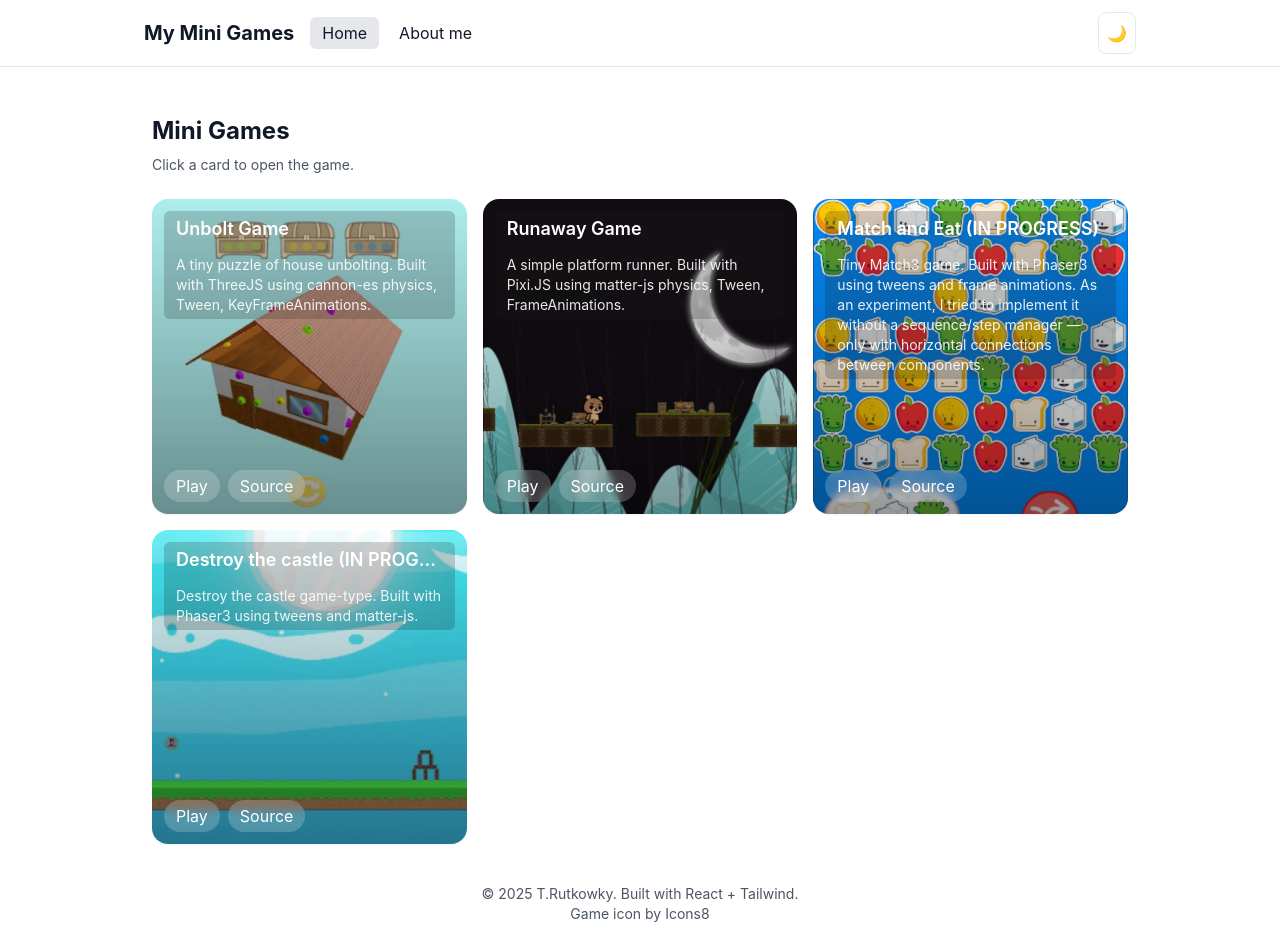
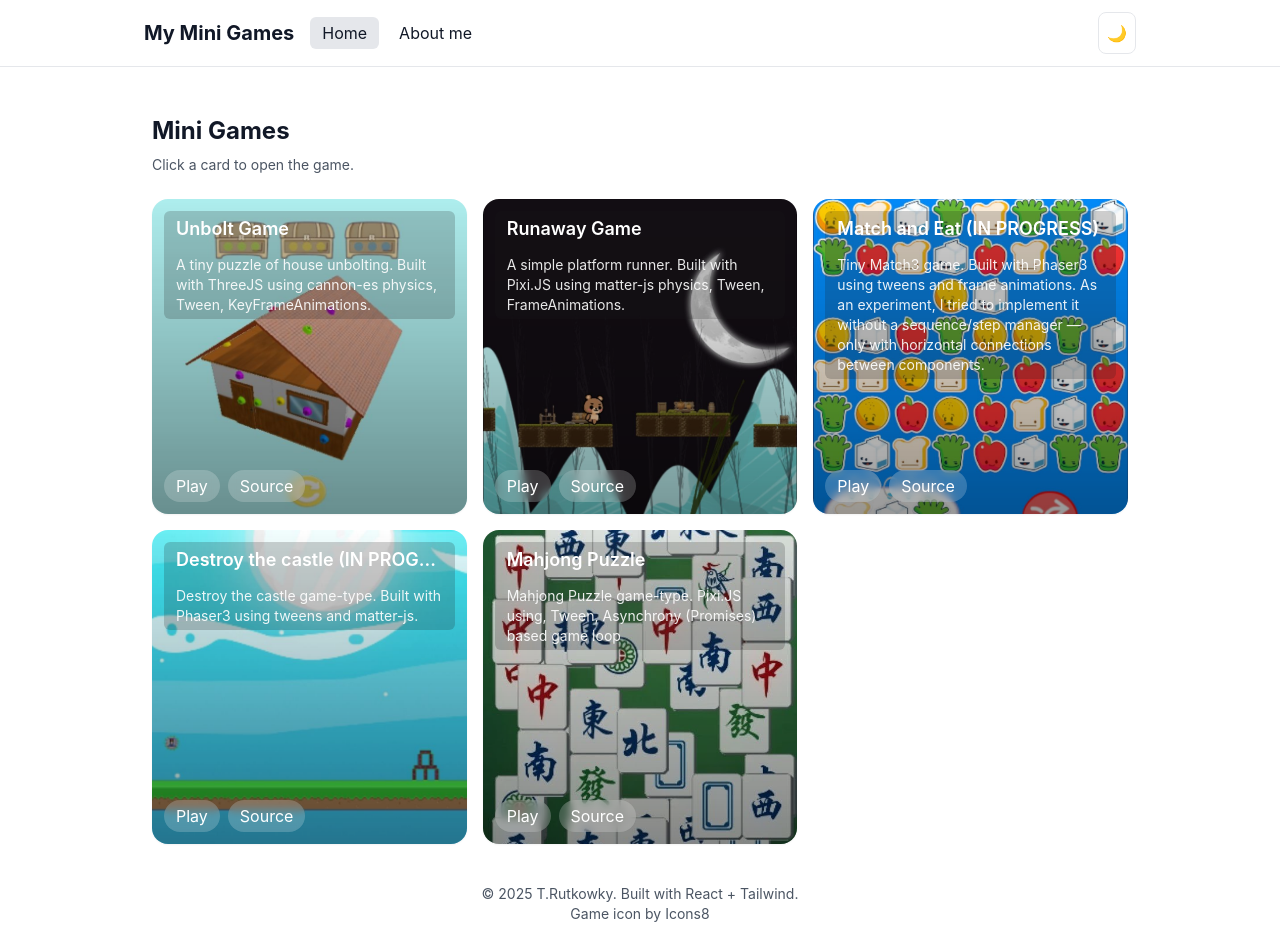
Before and after one commit to tarasua33/prfl, a React (Create React App) app: page / in a window 1280 px wide. Built offline with nearby package versions, Linux system fonts and the light colour scheme.

Commit message:
fix: added Mahjong Puzzle game

```diff
--- a/src/App.js
+++ b/src/App.js
@@ -34,10 +34,19 @@ const games = [
   {
     id: 4,
     title: 'Destroy the castle (IN PROGRESS)',
-    description: 'Destroy the castle game-type. Built with Phaser3 using tweens and matter-js.',
+		description: 'Destroy the castle game-type. Built with Phaser3 using tweens and matter-js.',
     image: '/images/dtc.jpeg',
     href: 'https://tarasua33.github.io/crush_castle/',
     hrefCode: "https://github.com/tarasua33/crush_castle"
+	},
+	{
+		id: 5,
+		title: 'Mahjong Puzzle',
+		description: 'Mahjong Puzzle game-type. Pixi.JS using, Tween, Asynchrony (Promises) based game loop',
+		image: '/images/mahjong.jpeg',
+		href: 'https://tarasua33.github.io/mahjong_puzzl/',
+		hrefCode: "https://github.com/tarasua33/mahjong_puzzl"
+
   }
 ];
 
```
Also changed, not shown: public/images/mahjong.jpeg (added).
